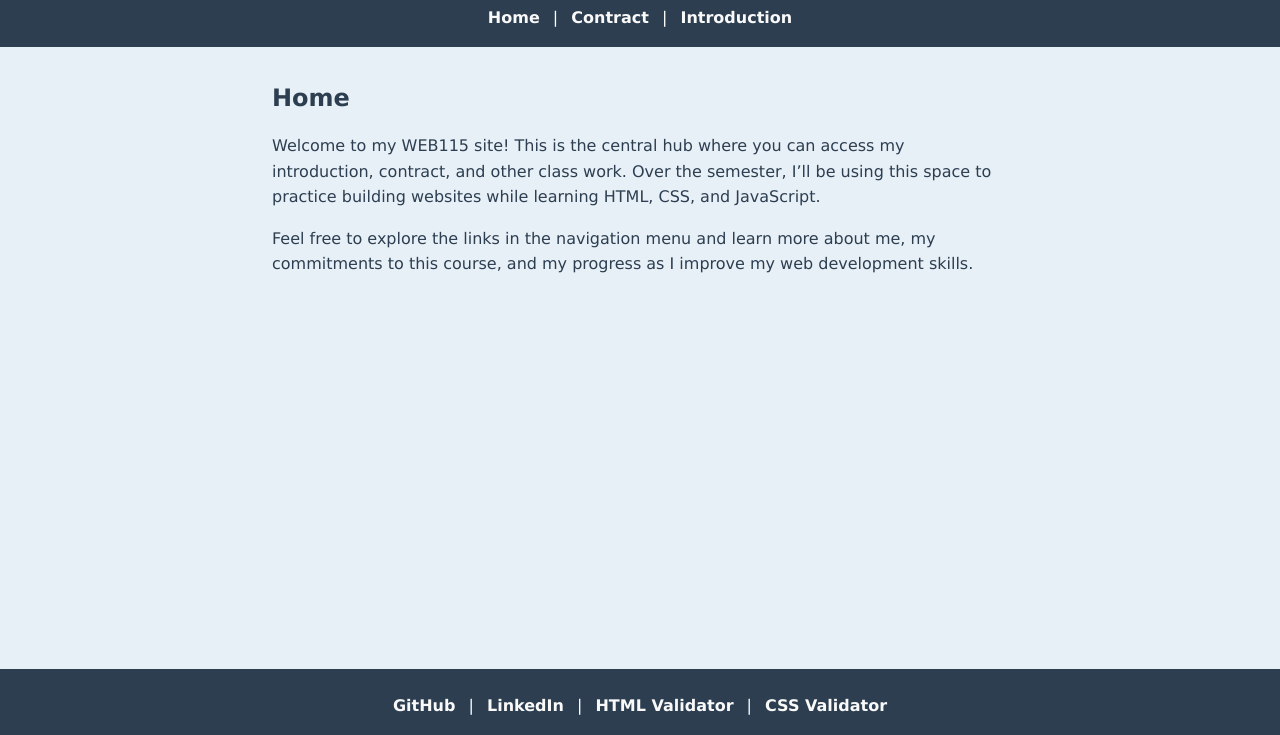
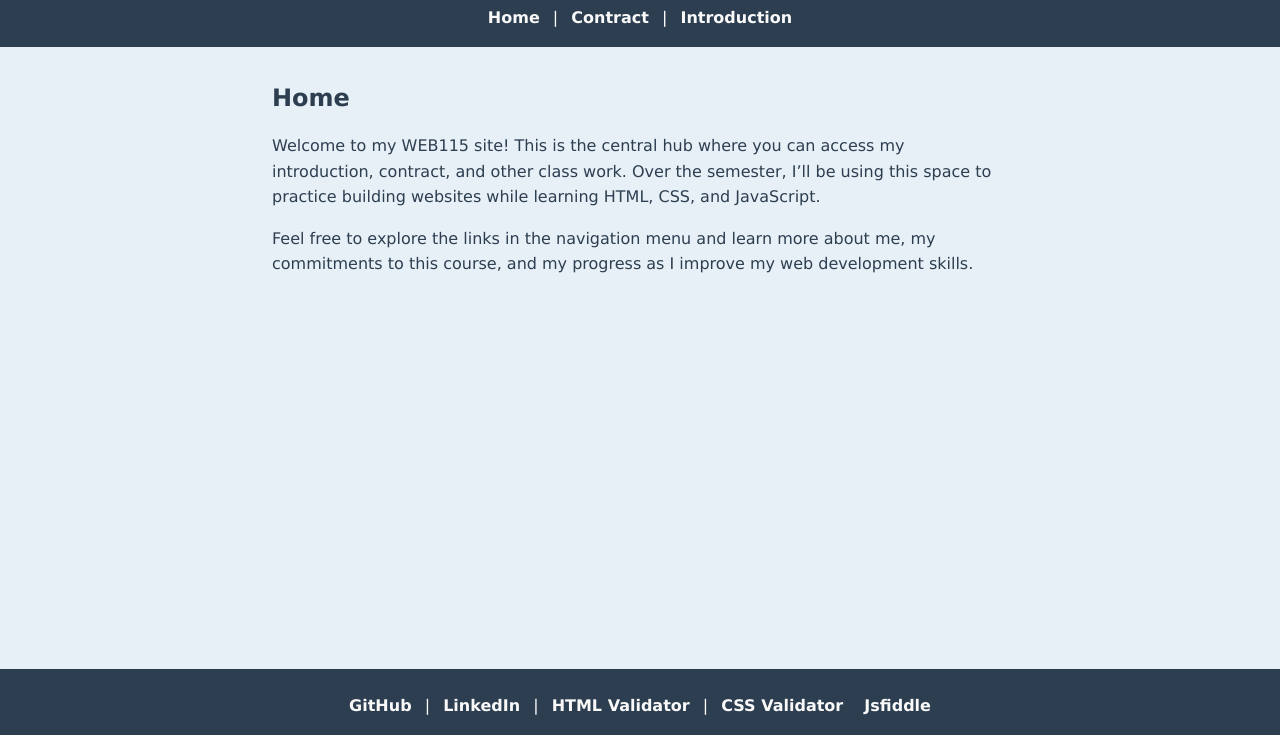
Before and after one commit to stevensharman1/web115, a plain HTML site: page index.html in a window 1280 px wide. Shown: the part 65-800 px from the top of the page. Drawn offline with Linux system fonts and the light colour scheme; files that its build step writes are made by us from their sources; a script that the page names is missing.

Commit message:
Update index.html

```diff
--- a/index.html
+++ b/index.html
@@ -28,6 +28,7 @@
       <a href="https://www.linkedin.com/" target="_blank">LinkedIn</a> |
       <a href="https://validator.w3.org/" target="_blank">HTML Validator</a> |
       <a href="https://jigsaw.w3.org/css-validator/" target="_blank">CSS Validator</a>
+      <a href="https://jsfiddle.net/u/stevensharman1/fiddles/" target="blank">Jsfiddle</a>
     </nav>
   </footer>
 </body>
```
